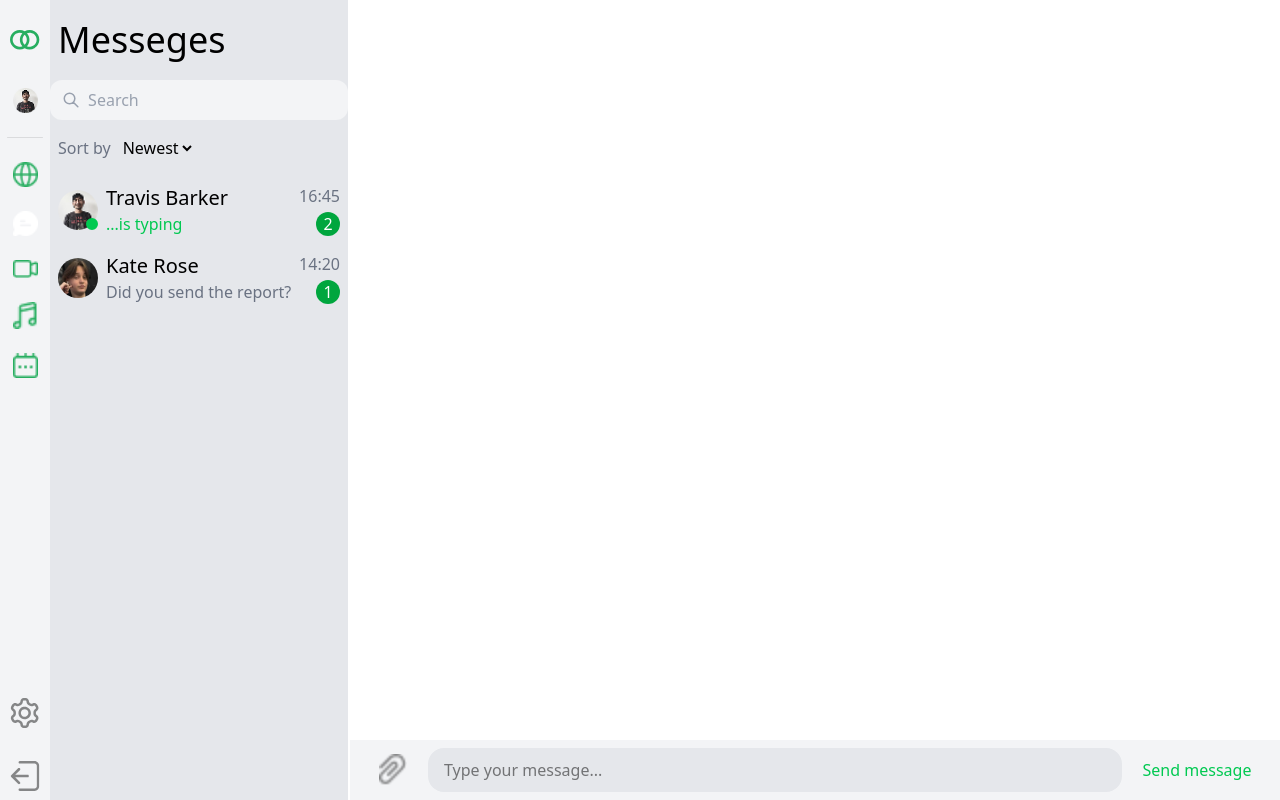
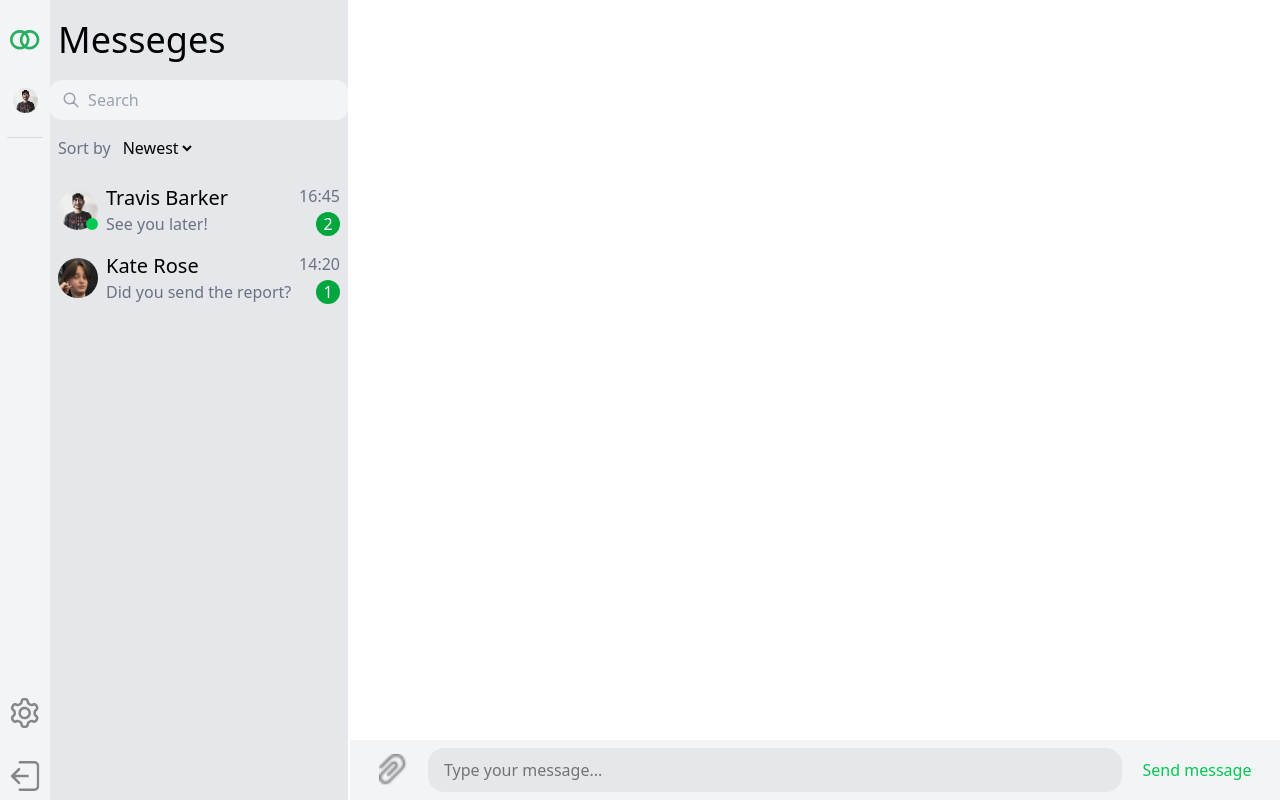
Before and after one commit to M00N77/Messenger, a React (Vite) app: page / in a window 1280 px wide. Built offline with nearby package versions, Linux system fonts and the light colour scheme.

Commit message:
add sort chats

```diff
--- a/src/components/AuthenticatedApp/AuthenticatedApp.tsx
+++ b/src/components/AuthenticatedApp/AuthenticatedApp.tsx
@@ -74,7 +74,7 @@ const AuthenticatedApp = () => {
         },
         {
           id: 'm2-2',
-          sender: 'other', // Kate
+          sender: 'other',
           text: "Great! Did you send the report?",
           createdAt: "2023-10-27T14:20:00.000Z",
           status: "delivered",
@@ -99,28 +99,28 @@ const AuthenticatedApp = () => {
     setChatMessages(userMessages)
   }
 
-  useEffect(() => {
-    const lastMessage = chatMessages[chatMessages.length - 1];
+  // useEffect(() => {
+  //   const lastMessage = chatMessages[chatMessages.length - 1];
 
 
-    setTimeout(() => {
-      if (lastMessage.sender === 'other') return;
-      const newMessage = {
-        id: uuidv4(), sender: 'other',
-        text: lastMessage.text,
-        createdAt: new Date().toISOString(),
-        status: "sent",
-        avatar: "/img/my-avatar.png",
-      }
+  //   setTimeout(() => {
+  //     if (lastMessage.sender === 'other') return;
+  //     const newMessage = {
+  //       id: uuidv4(), sender: 'other',
+  //       text: lastMessage.text,
+  //       createdAt: new Date().toISOString(),
+  //       status: "sent",
+  //       avatar: "/img/my-avatar.png",
+  //     }
 
-      setChatMessages(prev => {
-        const updated = [...prev, newMessage]
-        localStorage.setItem('localMessages', JSON.stringify(updated))
-        return updated;
-      })
-    }, 1500)
+  //     setChatMessages(prev => {
+  //       const updated = [...prev, newMessage]
+  //       localStorage.setItem('localMessages', JSON.stringify(updated))
+  //       return updated;
+  //     })
+  //   }, 1500)
 
-  }, [chatMessages])
+  // }, [chatMessages])
 
   const sendMessage = (textMessage) => {
     if (!textMessage.trim()) return;
@@ -139,7 +139,27 @@ const AuthenticatedApp = () => {
       return updated
     })
 
+    const usersUpdated = users.map((user)=>{
+      if (user.id===selectedChatId) {
+        return{
+          ...user,
+          messages: [...user.messages,newMessage],
+          lastMessage:{
+            ...newMessage,
+            count:0,
+          }
+        }
+      } return user
+    })
+
+    localStorage.setItem('localUsers',JSON.stringify(usersUpdated))
+    console.log(1,users);
+    setUsers(usersUpdated)
+
+    console.log(2,usersUpdated);
   }
+
+  const [sortMessages,setSortMessages] = useState('newest')
 
   return (
     <div className='grid grid-cols-[350px_1fr]' >
--- a/src/components/AuthenticatedApp/ChatItem.tsx
+++ b/src/components/AuthenticatedApp/ChatItem.tsx
@@ -10,7 +10,7 @@ interface ChatItemProps {
 }
 
 const ChatItem = ({ user, onSelectChat, isActive }: ChatItemProps) => {
-    const { name, avatar, isOnline, isTyping, lastMessage } = user;
+    const { name, avatar, isOnline,lastMessage } = user;
 
     return (
         <div onClick={() => onSelectChat(user.id)} className={clsx(isActive ? "bg-amber-50" : "")}>
@@ -22,9 +22,7 @@ const ChatItem = ({ user, onSelectChat, isActive }: ChatItemProps) => {
                     </div>
                     <div className="flex flex-col justify-between">
                         <p className="text-xl" >{name}</p>
-                        {isTyping ? <p className="text-green-500" >...is typing</p> :
-                            <p className="text-gray-500" >{lastMessage.text}</p>
-                        }
+                        {<p className="text-gray-500" >{lastMessage.text}</p>}
 
                     </div>
                 </div>
@@ -32,8 +30,8 @@ const ChatItem = ({ user, onSelectChat, isActive }: ChatItemProps) => {
                 <div className="flex flex-col justify-between items-end ">
                     {lastMessage.count === 0 ? (
                         <>
-                            <p className="text-gray-500" >{formatTime(lastMessage.createdAt)}</p>
-                            {lastMessage.status === 'sent' && <span className="text-gray-400" >✓</span>}
+                            <p className="text-gray-500 " >{formatTime(lastMessage.createdAt)}</p>
+                            {lastMessage.status === 'sent' && <span className="text-blue-300 " >✓</span>}
                             {lastMessage.status === 'read' && <span className="text-blue-500" >✓✓</span>}
                         </>
                     ) : (
--- a/src/components/AuthenticatedApp/ChatList.tsx
+++ b/src/components/AuthenticatedApp/ChatList.tsx
@@ -2,9 +2,6 @@ import ChatItem from "./ChatItem";
 
 
 const ChatList = ({ users,onSelectChat,selectedChatId }) => {
-
-
-
 
     return (
         <div>
--- a/src/components/AuthenticatedApp/SideBar.tsx
+++ b/src/components/AuthenticatedApp/SideBar.tsx
@@ -1,11 +1,22 @@
+import { useState } from "react"
 import ChatList from "./ChatList"
 
 
 const SideBar = ({ users, onSelectChat, selectedChatId }) => {
 
+    const [sortBy, setSortBy] = useState('newest');
 
+    const sortedUsers = [...users].sort((a, b) => {
+        const dateInMsA = new Date(a.lastMessage.createdAt).getTime()
+        const dateInMsB = new Date(b.lastMessage.createdAt).getTime()
 
+        if (sortBy === 'oldest') {
+            return dateInMsA - dateInMsB
+        } else {
+            return dateInMsB - dateInMsA
+        }
 
+    })
 
     return (
         <div className="grid grid-cols-[50px_1fr_2px]  h-screen  ">
@@ -25,36 +36,10 @@ const SideBar = ({ users, onSelectChat, selectedChatId }) => {
 
                     </button>
 
-
                     <svg width="36" height="1" viewBox="0 0 36 1" fill="none" xmlns="http://www.w3.org/2000/svg">
                         <line x1="0.5" y1="0.5" x2="35.5" y2="0.500003" stroke="black" stroke-opacity="0.1" stroke-linecap="round" />
                     </svg>
 
-
-
-                    <button>
-                        <img src="/public/img/world_icon.png" alt="" className="w-14 h-auto object-contain" />
-
-                    </button>
-
-                    <button>
-                        <img src="/public/img/message_icon.png" alt="" className="w-14 h-auto object-contain" />
-                    </button>
-
-                    <button>
-                        <img src="/public/img/webcam_icon.png" alt="" className="w-14 h-auto object-contain" />
-
-                    </button>
-
-                    <button>
-                        <img src="/public/img/sound_icon.png" alt="" className="w-14 h-auto object-contain" />
-
-                    </button>
-
-                    <button >
-                        <img src="/public/img/calendar_icon.png" alt="" className="w-14 h-auto object-contain" />
-
-                    </button>
                 </div>
 
                 <div className="flex flex-col items-center gap-y-6">
@@ -97,15 +82,18 @@ const SideBar = ({ users, onSelectChat, selectedChatId }) => {
                     <div className="flex items-center gap-x-2 px-2">
                         <p className="text-gray-500">Sort by</p>
 
-                        <select name="sort_chat" id="sort_chat_id">
-                            <option value="newest">Newest</option>
+                        <select
+                            onChange={e => setSortBy(e.target.value)}
+                            name="sort_chat"
+                            id="sort_chat_id">
+                            <option value="newest" selected >Newest</option>
                             <option value="oldest">Oldest</option>
                         </select>
 
                     </div>
 
                     <ChatList
-                        users={users}
+                        users={sortedUsers}
                         onSelectChat={onSelectChat}
                         selectedChatId={selectedChatId} />
 
```
Also changed, not shown: src/components/AuthenticatedApp/Chat.tsx (+6 -1 lines).
